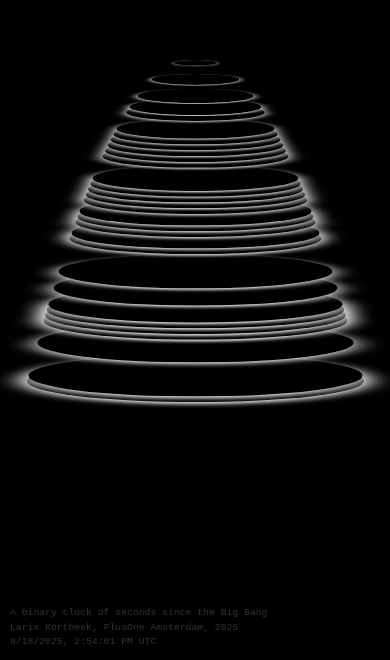
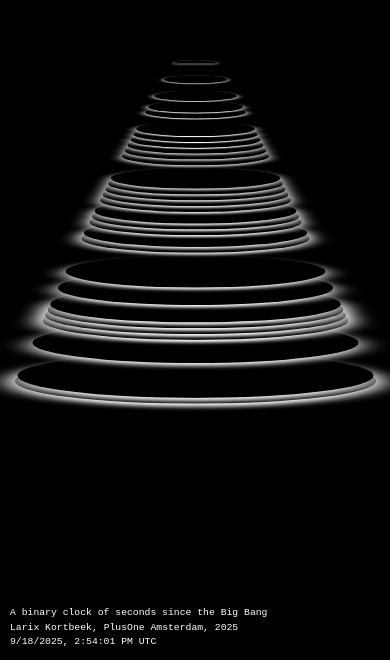
Before and after one commit to larixk/universal-binary-clock, a React (Vite) app: page / in a window 390 px wide. Shown: the part 184-844 px from the top of the page. Built offline with nearby package versions, Linux system fonts and the light colour scheme.

Commit message:
Refactor App.css and Grid.tsx to enhance visual effects and responsiveness; adjust drop-shadow and transition properties for smoother animations, update background color for better contrast, and modify scaling function for improved circular cell presentation.

```diff
--- a/src/App.css
+++ b/src/App.css
@@ -38,7 +38,8 @@ a {
 
   overflow: hidden;
 
-  filter: drop-shadow(0 2vh 2vh rgba(255, 255, 255, 1));
+  filter: drop-shadow(0 3vh 2vh rgba(255, 255, 255, 1));
+  transition: translate 2s ease-out;
 }
 
 .cell-fill {
@@ -47,15 +48,15 @@ a {
   left: 0;
   right: 0;
   top: 0;
-  background-color: black;
+  background-color: rgba(0, 0, 0, 1);
   z-index: -1;
-  transition: scale 0.2s ease-out;
+  transition: scale 2s ease-out;
 }
 
 .cell-on .cell-fill {
-  transform-origin: 0 0%;
+  transform-origin: 50% 0%;
   scale: 1 1;
-  transition-duration: 0.5s;
+  transition-duration: 1s;
 }
 
 .cell-off {
@@ -63,9 +64,9 @@ a {
 }
 
 .cell-off .cell-fill {
-  transform-origin: 100% 100%;
+  transform-origin: 50% 0%;
   scale: 1 0;
-  transition-duration: 0.25s;
+  transition-duration: 1s;
 }
 
 .footer {
@@ -74,6 +75,7 @@ a {
   bottom: 0;
   left: 0;
   padding: 10px;
+  color: white;
 }
 
 @media (pointer: fine) and (hover: hover) {
--- a/src/Grid.tsx
+++ b/src/Grid.tsx
@@ -1,4 +1,4 @@
-const circleScale = (index: number, total: number) => Math.sqrt((index + 1) / total);
+const circleScale = (index: number, total: number) => ((index + 1) / total) ** 0.9 + 0.1;
 const checkIsBitSet = (value: bigint, position: number) => {
   return !!((value >> BigInt(position)) & BigInt(1));
 };
```
